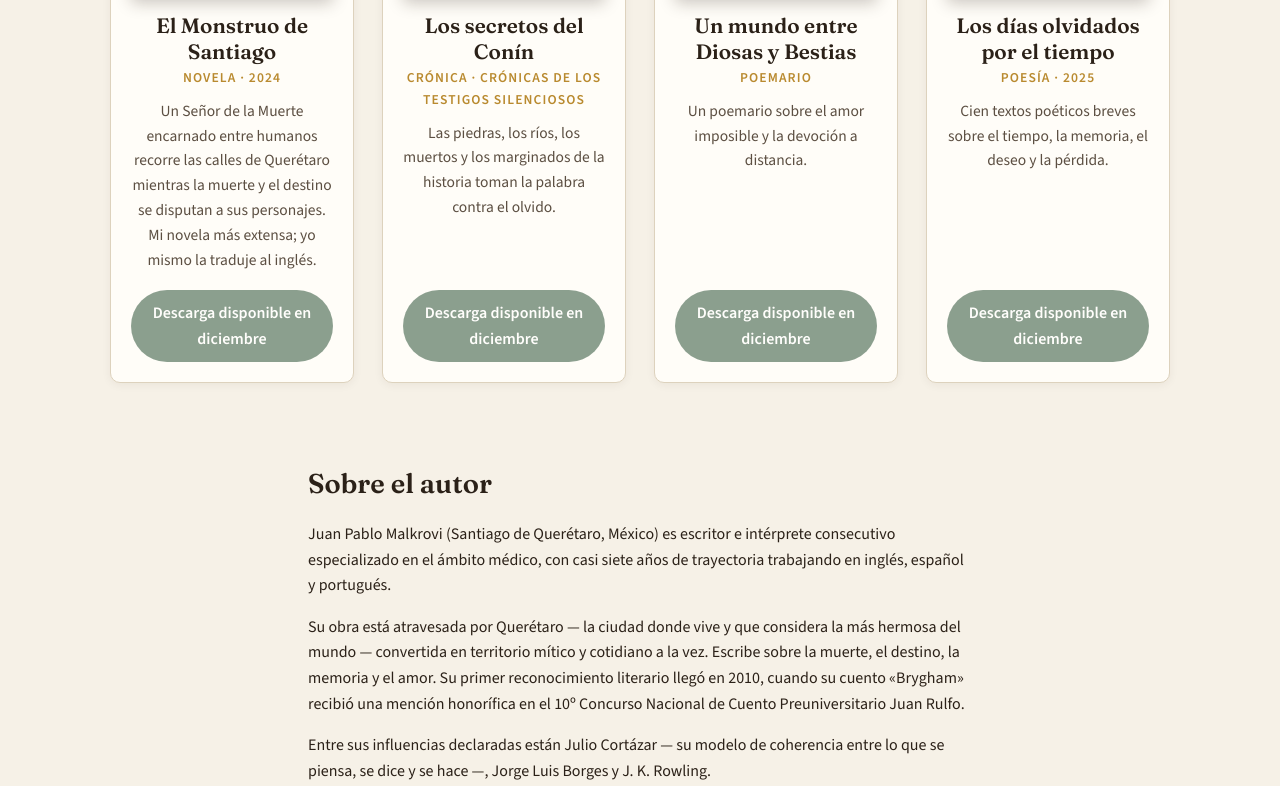
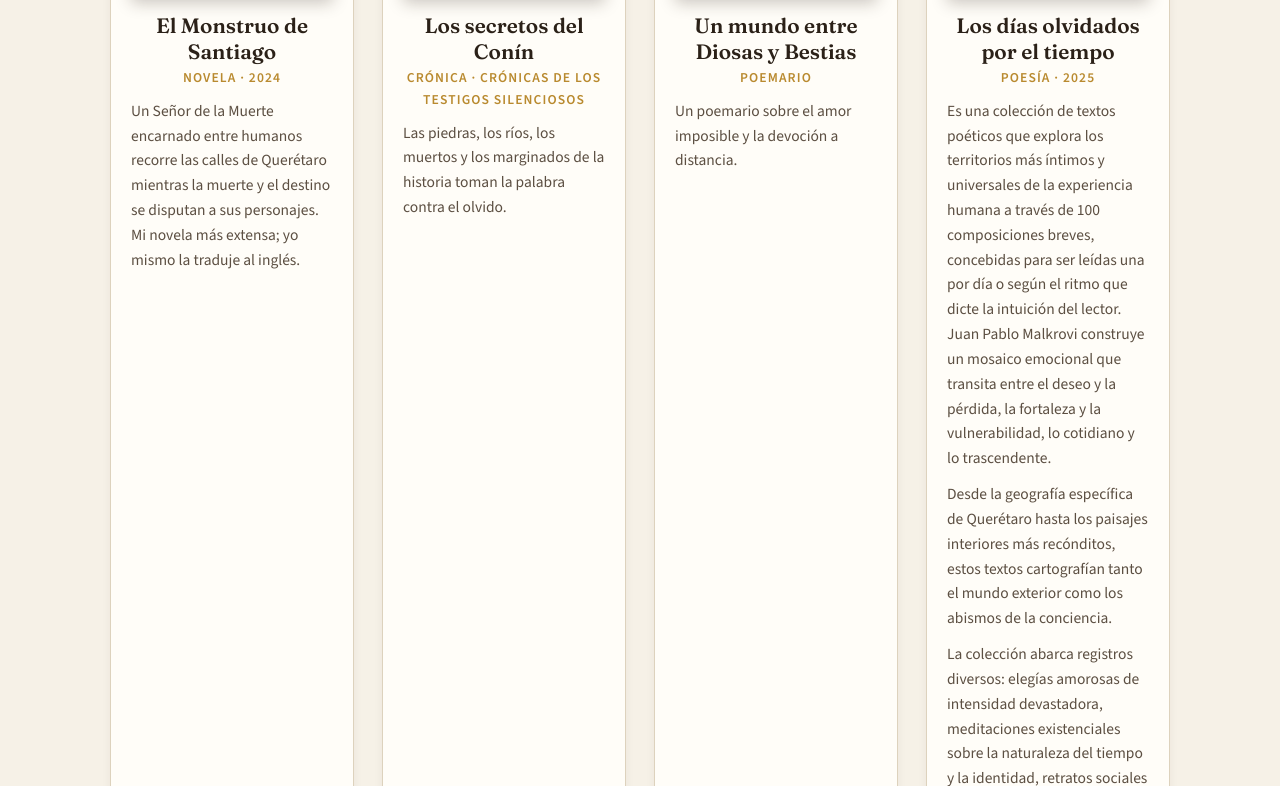
Before and after one commit to jpmalkrovi91-sketch/libros, a plain HTML site: page index.html in a window 1280 px wide. Shown: the part 575-1361 px from the top of the page. Drawn offline with nearby package versions, Linux system fonts and the light colour scheme.

Commit message:
Descripción oficial de Amazon: Los días olvidados por el tiempo

```diff
--- a/index.html
+++ b/index.html
@@ -60,7 +60,11 @@
       <img src="portadas/dias.jpg" alt="Portada de Los días olvidados por el tiempo">
       <h2>Los días olvidados por el tiempo</h2>
       <p class="genero">Poesía · 2025</p>
-      <p class="descripcion">Cien textos poéticos breves sobre el tiempo, la memoria, el deseo y la pérdida.</p>
+      <p class="descripcion">Es una colección de textos poéticos que explora los territorios más íntimos y universales de la experiencia humana a través de 100 composiciones breves, concebidas para ser leídas una por día o según el ritmo que dicte la intuición del lector. Juan Pablo Malkrovi construye un mosaico emocional que transita entre el deseo y la pérdida, la fortaleza y la vulnerabilidad, lo cotidiano y lo trascendente.</p>
+      <p class="descripcion">Desde la geografía específica de Querétaro hasta los paisajes interiores más recónditos, estos textos cartografían tanto el mundo exterior como los abismos de la conciencia.</p>
+      <p class="descripcion">La colección abarca registros diversos: elegías amorosas de intensidad devastadora, meditaciones existenciales sobre la naturaleza del tiempo y la identidad, retratos sociales que revelan las contradicciones de la vida urbana contemporánea, y exploraciones oníricas donde lo fantástico irrumpe en lo real. El autor desarrolla una mitología personal poblada de figuras como Timpatrino —criatura que encarna los miedos primordiales— y construye una cosmología poética donde el terror y la belleza coexisten.</p>
+      <p class="descripcion">A través de un lenguaje que combina precisión técnica con intensidad emocional, Malkrovi aborda temas universales: la búsqueda de identidad en un mundo fragmentado, la inevitabilidad de la pérdida, la tensión entre deseo y realidad, la responsabilidad ante el sufrimiento ajeno. Los textos funcionan tanto como unidades independientes como fragmentos de un autorretrato lírico más amplio.</p>
+      <p class="descripcion">Propone una lectura no lineal que respeta el ritmo interno de cada lector, invitando a descubrir conexiones inesperadas entre textos aparentemente dispares. Es un libro sobre la persistencia de la memoria y la fugacidad del presente, sobre la capacidad humana de encontrar belleza en la devastación y sentido en la incertidumbre.</p>
       <a class="boton-descarga pendiente" href="#" aria-disabled="true">Descarga disponible en diciembre</a>
     </article>
 
--- a/style.css
+++ b/style.css
@@ -98,9 +98,11 @@ h1, h2 { font-family: "Fraunces", Georgia, serif; }
 .descripcion {
   color: var(--tinta-suave);
   font-size: .97rem;
-  margin: 0 0 1.1rem;
-  flex-grow: 1;
+  margin: 0 0 .7rem;
+  text-align: left;
 }
+/* El botón de descarga queda siempre al fondo de la tarjeta. */
+.libro .boton-descarga { margin-top: auto; }
 
 /* ---------- Botones ---------- */
 .boton-descarga,
```
